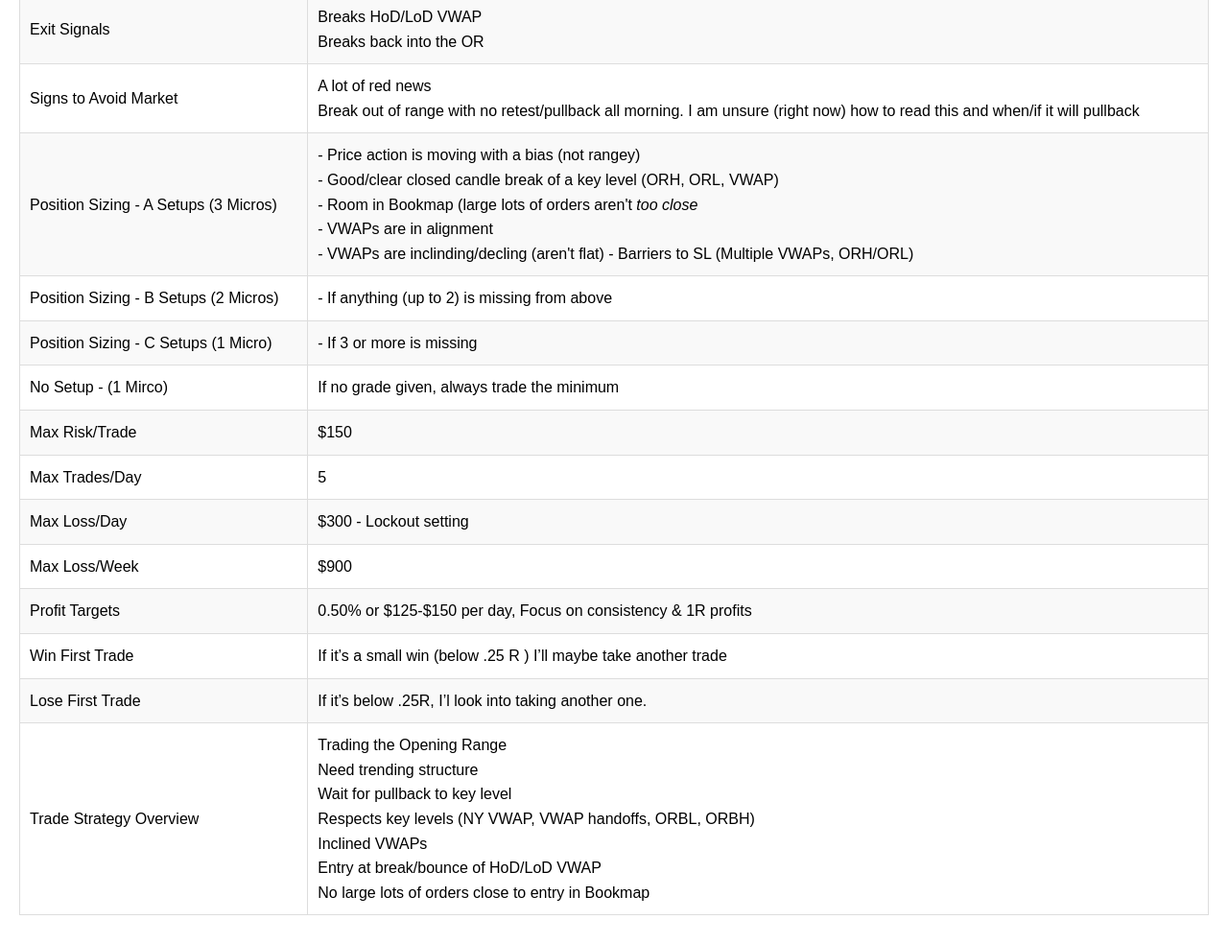
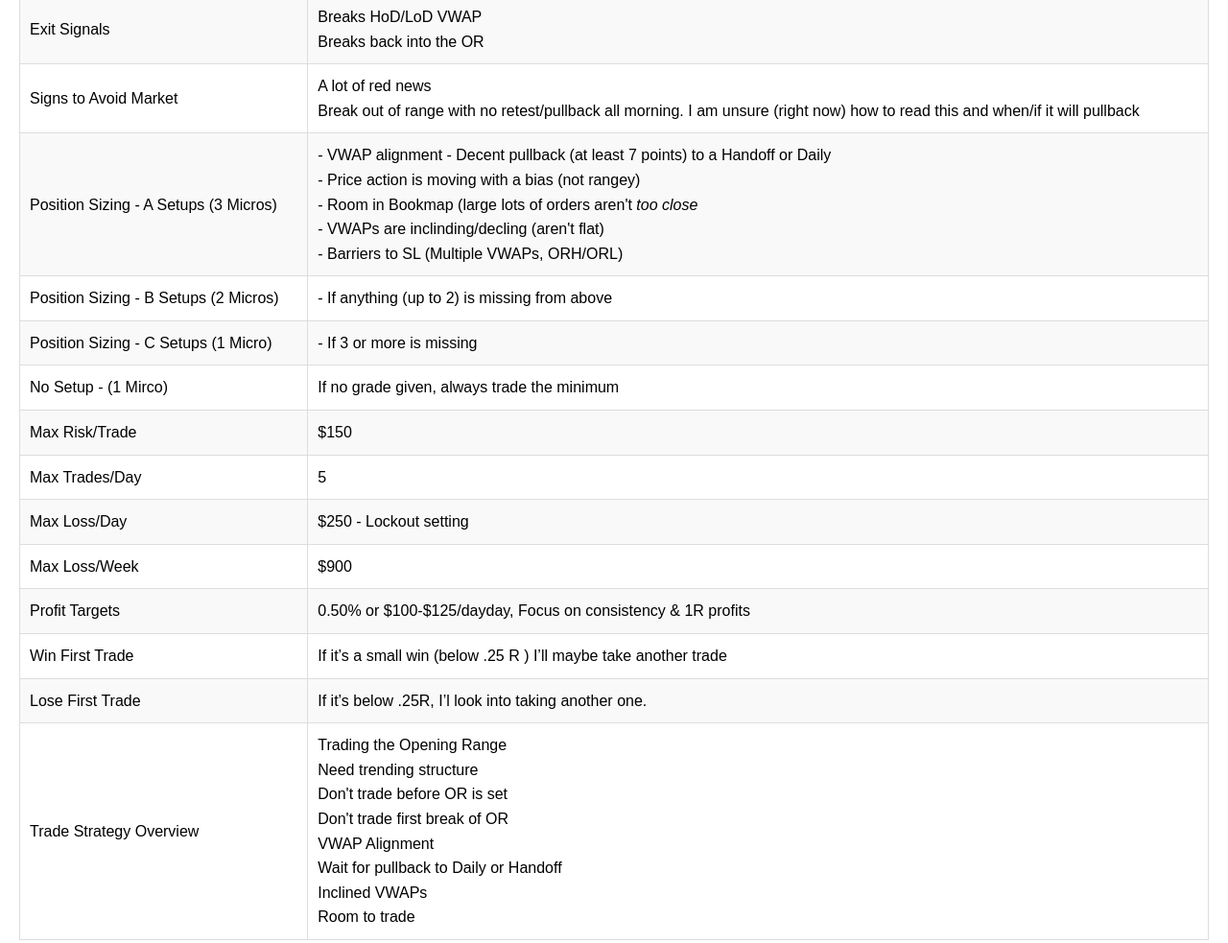
Before and after one commit to PetejStone/trading-plan-futures, a plain HTML site: page index.html in a window 1280 px wide. Shown: the part 840-1823 px from the top of the page at 96% size. Drawn offline with Linux system fonts and the light colour scheme.

Commit message:
Update index.html

```diff
--- a/index.html
+++ b/index.html
@@ -103,11 +103,11 @@
         <tr>
             <td>Position Sizing - A Setups (3 Micros)</td>
             <td>
+                - VWAP alignment
+                - Decent pullback (at least 7 points) to a Handoff or Daily<br>
                 - Price action is moving with a bias (not rangey) <br>
-                - Good/clear closed candle break of a key level (ORH, ORL, VWAP) <br>
                 - Room in Bookmap (large lots of orders aren't <i>too close</i><br>
-                - VWAPs are in alignment<br>
-                - VWAPs are inclinding/decling (aren't flat)
+                - VWAPs are inclinding/decling (aren't flat)<br>
                 - Barriers to SL (Multiple VWAPs, ORH/ORL)
 
 
@@ -149,7 +149,7 @@
         <tr>
             <td>Max Loss/Day</td>
             <td>
-               $300 - Lockout setting
+               $250 - Lockout setting
             </td>
         </tr>
 
@@ -163,7 +163,7 @@
 
         <tr>
             <td>Profit Targets</td>
-            <td>0.50% or $125-$150 per day, Focus on consistency & 1R profits</td>
+            <td>0.50% or $100-$125/dayday, Focus on consistency & 1R profits</td>
         </tr>
 
         <tr>
@@ -182,11 +182,12 @@
             <td>Trade Strategy Overview</td>
             <td>Trading the Opening Range<br>
                  Need trending structure<br>
-                 Wait for pullback to key level<br>
-                Respects key levels (NY VWAP, VWAP handoffs, ORBL, ORBH)<br>
+                 Don't trade before OR is set<br>
+                Don't trade first break of OR<br>
+                VWAP Alignment<br>
+                 Wait for pullback to Daily or Handoff<br>
                 Inclined VWAPs<br>
-                Entry at break/bounce of HoD/LoD VWAP<br>
-                No large lots of orders close to entry in Bookmap<br>
+                Room to trade<br>
 
             </td>
         </tr>
```
